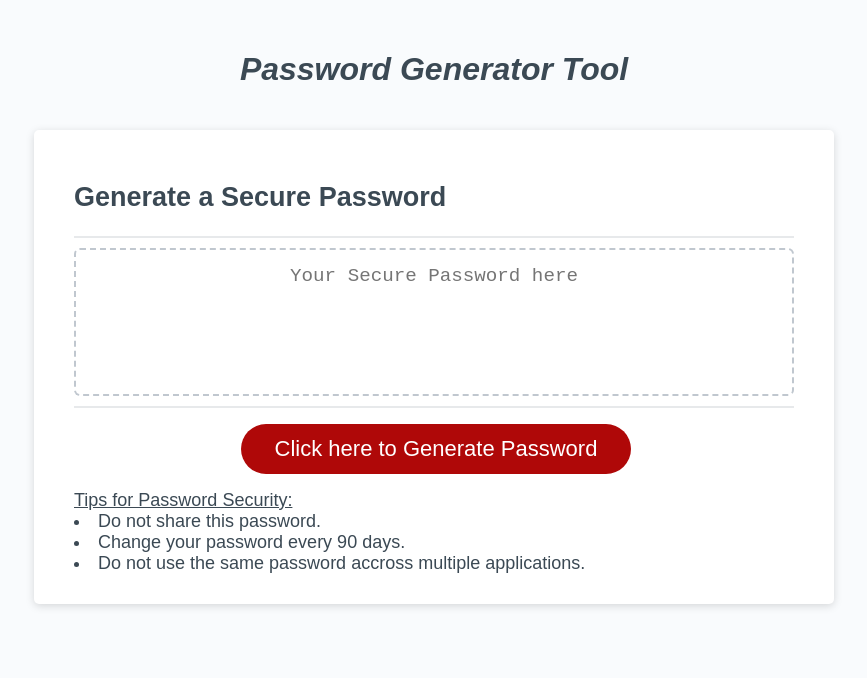
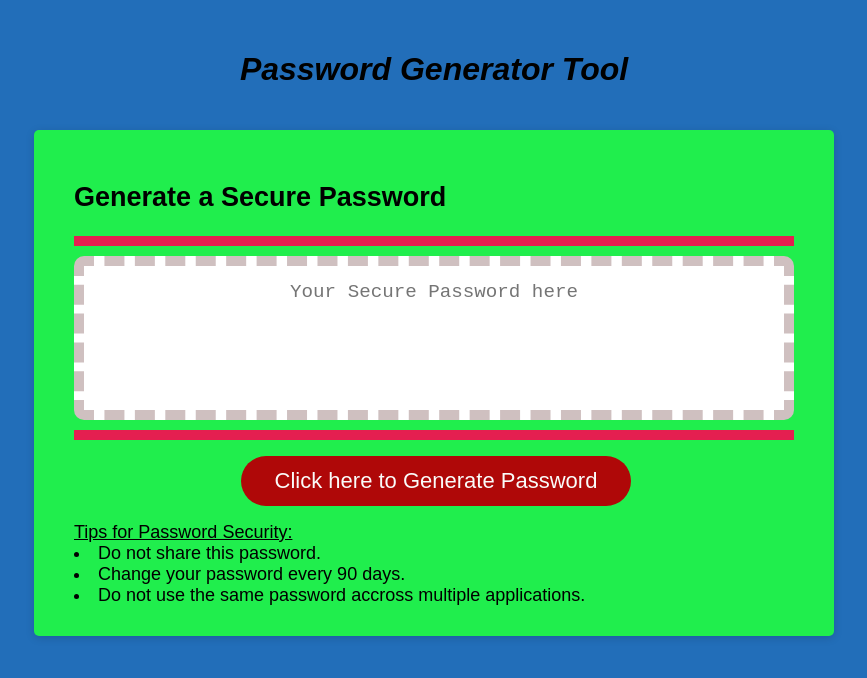
Before and after one commit to lbladma/Password_Generator_Project, a plain HTML site: page index.html in a window 1280 px wide. Shown: the whole page, without its empty margins (206-1073 px from the left). Drawn offline with Linux system fonts and the light colour scheme.

Commit message:
html file updated

```diff
--- a/password.css
+++ b/password.css
@@ -14,7 +14,7 @@ body,
 
 body {
   font-family: sans-serif;
-  background-color: #f9fbfd;
+  background-color: #226eb9;
 }
 
 .wrapper {
@@ -27,15 +27,15 @@ header {
   text-align: center;
   padding: 20px;
   padding-top: 0px;
-  color: hsl(206, 17%, 28%);
+  ;
 }
 
 .card {
-  background-color: hsl(0, 0%, 100%);
+  background-color: hsl(133, 86%, 53%);
   border-radius: 5px;
   border-width: 1px;
   box-shadow: rgba(0, 0, 0, 0.15) 0px 2px 8px 0px;
-  color: hsl(206, 17%, 28%);
+
   font-size: 18px;
   margin: 0 auto;
   max-width: 800px;
@@ -46,8 +46,8 @@ header {
   content: " ";
   display: block;
   width: 100%;
-  background: #e7e9eb;
-  height: 2px;
+  background: #e41f50;
+  height: 10px;
 }
 
 .card-body {
@@ -62,8 +62,8 @@ header {
   content: " ";
   display: block;
   width: 100%;
-  background: #e7e9eb;
-  height: 2px;
+  background: #e41f50;
+  height: 10px;
 }
 
 .card-footer::after {
@@ -78,7 +78,7 @@ header {
   border-radius: 25px;
   box-shadow: rgba(0, 0, 0, 0.1) 0px 1px 6px 0px rgba(0, 0, 0, 0.2) 0px 1px 1px
     0px;
-  color: hsl(0, 0%, 100%);
+  color: hsl(90, 25%, 98%);
   display: inline-block;
   font-size: 22px;
   line-height: 22px;
@@ -112,11 +112,12 @@ button[disabled] {
   text-align: center;
   margin-top: 10px;
   margin-bottom: 10px;
-  border: 2px dashed #c0c7cf;
-  border-radius: 6px;
+  border: 10px dashed #cfc0c0;
+  border-radius: 10px;
   resize: none;
   overflow: hidden;
 }
+
 
 @media (max-width: 690px) {
   .btn {
```
